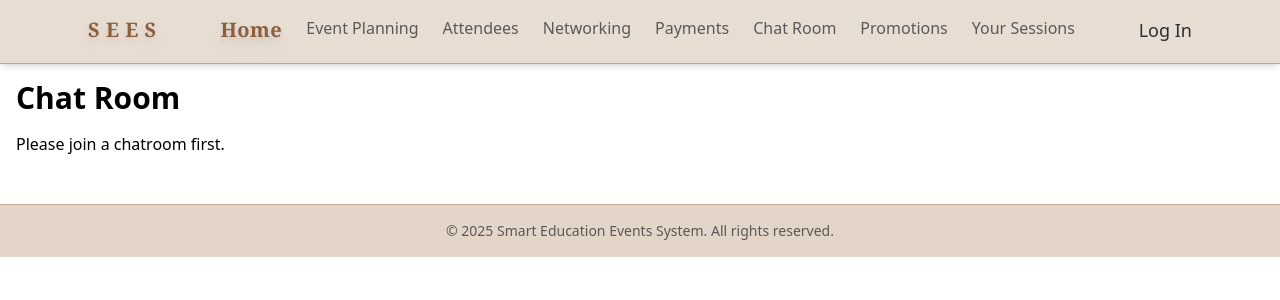
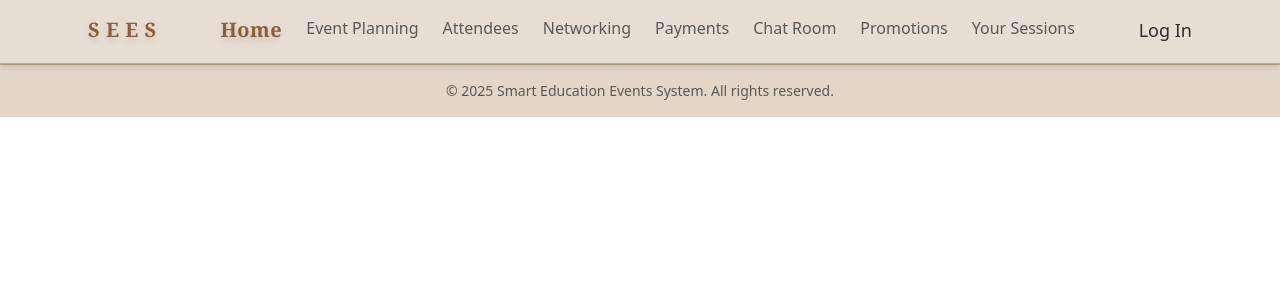
Before and after one commit to MTEspo/SOEN_343_Project, a React (Create React App) app in the folder Frontend/: page /chat in a window 1280 px wide. Shown: the top 300 px of the page. Built offline with nearby package versions, Linux system fonts and the light colour scheme.

Commit message:
fixed chatroom

```diff
--- a/Frontend/src/App.js
+++ b/Frontend/src/App.js
@@ -267,7 +267,6 @@ function App() {
             <Route path="/attendees" element={<AttendeeManagement />} />
             <Route path="/networking" element={<Networking />} />
             <Route path="/payments" element={<FinancialDashboard />} />
-            <Route path="/chat" element={<ChatRoomContainer />} />
             <Route path="/promotion" element={<Promotion />} />
             <Route path="/success" element={<SuccessPage />} />
             <Route path="/cancel" element={<CancelPage />} />
--- a/Frontend/src/chat/ChatRoomContainer.js
+++ b/Frontend/src/chat/ChatRoomContainer.js
@@ -8,13 +8,16 @@ const ChatRoomContainer = () => {
   const [newMessage, setNewMessage] = useState('');
   const ws = useRef(null);
   const [joined, setJoined] = useState(false);
-  const { chatroomId } = useParams();  // Get the chatroom ID from the URL
-  const userId = localStorage.getItem("userId");  // Get the user ID from local storage
+  const { chatroomId } = useParams();
+  const userId = localStorage.getItem("userId");
   const navigate = useNavigate();
+  const hasJoined = useRef(false);
 
-  // Automatically join chatroom on page load
   useEffect(() => {
-    handleJoinChatroom();
+    if (chatroomId && userId && !hasJoined.current) {
+      handleJoinChatroom();
+      hasJoined.current = true;
+    }
   }, [chatroomId, userId]);
 
   // Establish WebSocket connection
```
